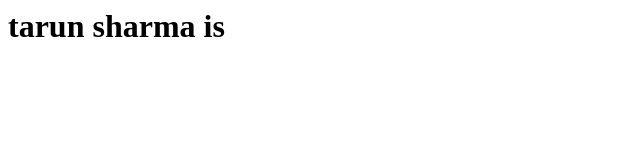
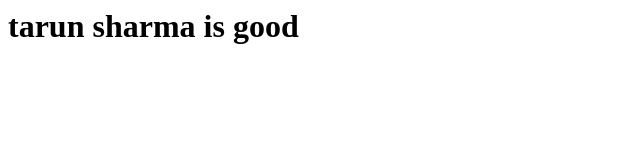
Before and after one commit to tarunsharma01/test, a plain HTML site: page index.html in a window 1280 px wide. Shown: the whole page, without its empty margins (0-640 px from the left). Drawn offline with Linux system fonts and the light colour scheme.

Commit message:
Update index.html

```diff
--- a/index.html
+++ b/index.html
@@ -1,5 +1,5 @@
 <html>
   <body>
-    <h1>tarun sharma is</h1>
+    <h1>tarun sharma is good</h1>
   </body>
 </html>
```
